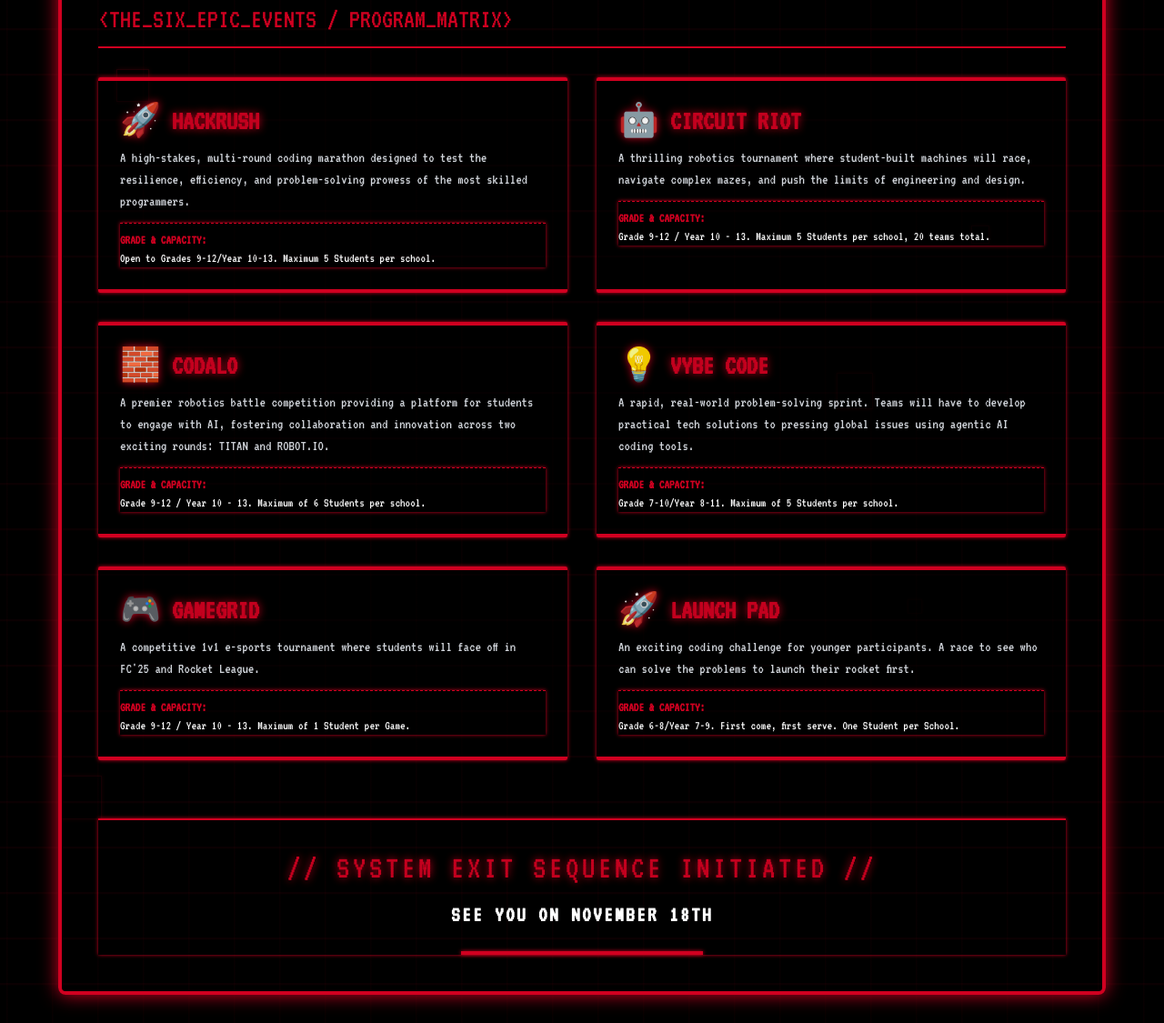
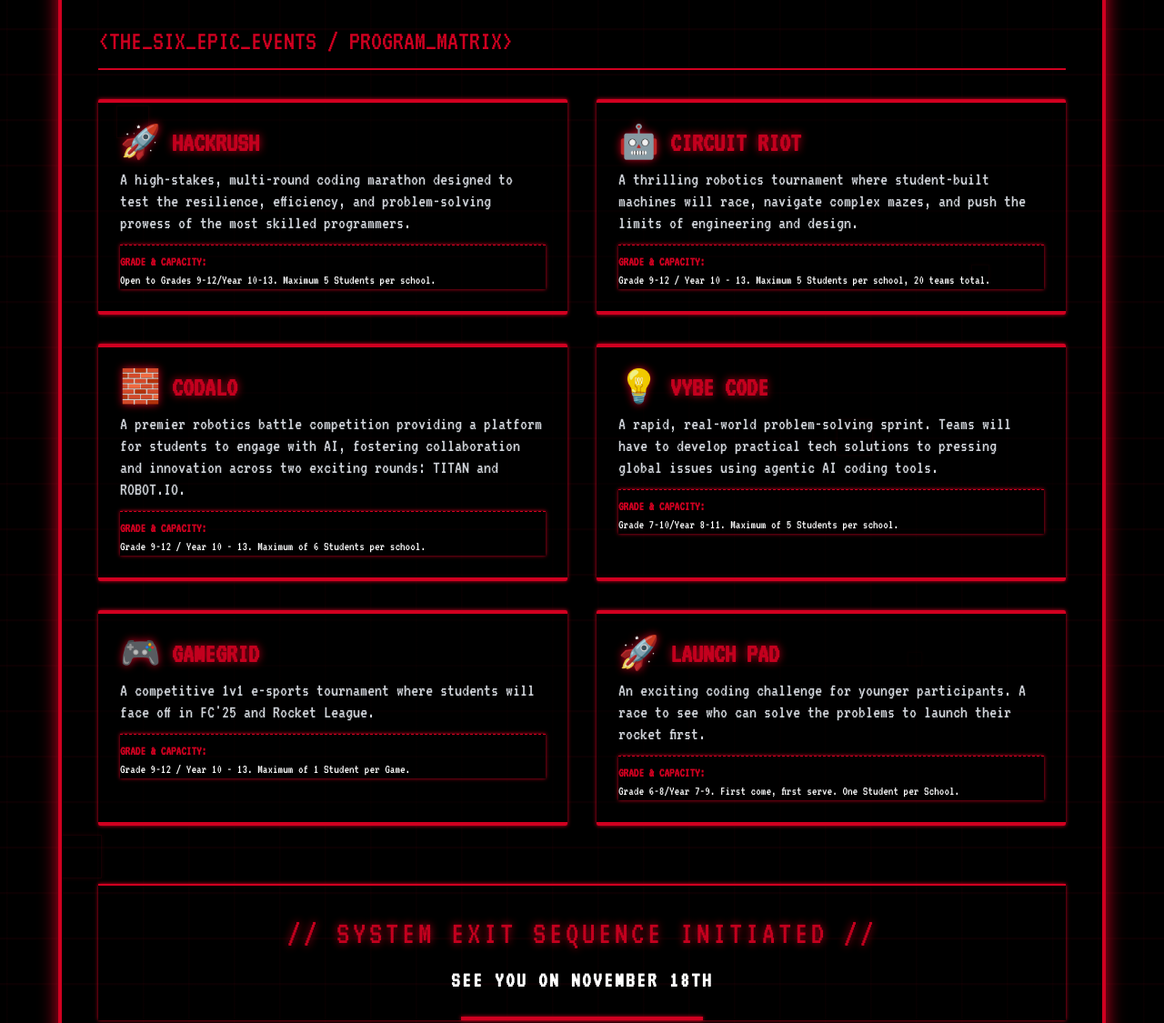
Before and after one commit to auxiliumgnms/bytfestwebsite, a plain HTML site: page index.html in a window 1280 px wide. Shown: the part 1127-2252 px from the top of the page at 91% size. Drawn offline with nearby package versions, Linux system fonts and the light colour scheme.

Commit message:
new changes - darshil

```diff
--- a/index.html
+++ b/index.html
@@ -246,7 +246,7 @@
 
     <!-- Outer Container - Acts as the Digital Terminal/Console --><div class="max-w-6xl mx-auto border-4 border-ares rounded-lg shadow-glow-lg p-6 md:p-10 transition-all duration-300 relative overflow-hidden z-20">
 
-        <!-- Top Left Logo (GEMS NMS) - Positioned absolutely inside the main container --><a href="https://www.gemsnms-dubai.com/"
+        <!-- Top Left Logo (GEMS NMS) - Positioned absolutely inside the main container --><a href="https://www.gemsnewmillenniumschool-alkhail.com/"
            target="_blank"
            class="absolute top-[-10px] left-[-10px] z-50 p-4"
         >
@@ -256,7 +256,7 @@
             >
         </a>
 
-        <!-- Top Right Logo (NMS Tigers) - Adjusted size to match GEMS NMS logo --><a href="https://www.gemsnms-dubai.com/cocurricular-activities/sports/"
+        <!-- Top Right Logo (NMS Tigers) - Adjusted size to match GEMS NMS logo --><a href="https://www.gemsnewmillenniumschool-alkhail.com/"
            target="_blank"
            class="absolute top-[-10px] right-[-10px] z-50 p-4"
         >
@@ -301,6 +301,7 @@
                 </div>
 
                 <!-- Data Block 2: Organizer --><div class="bg-black border border-ares p-4 rounded-sm shadow-glow-sm">
+                    <a href="https://maps.app.goo.gl/cq64XtWAakaa94nTA">
                     <span class="font-bold text-ares-red block">// ORGANIZER</span>
                     <span class="text-white block mt-1">GEMS NEW MILLENNIUM SCHOOL DUBAI</span>
                 </div>
@@ -311,6 +312,7 @@
                 </div>
 
                 <!-- Data Block 4: Contact --><div class="bg-black border border-ares p-4 rounded-sm shadow-glow-sm">
+                    <a href="mailto:bytefestgnms@gmail.com">
                     <span class="font-bold text-ares-red block">// CONTACT</span>
                     <span class="text-white block mt-1">bytefestgnms@gmail.com</span>
                 </div>
@@ -329,7 +331,7 @@
                     <h3 class="text-3xl font-bold ares-glow mb-2 flex items-center">
                         <span class="mr-3 text-4xl">🚀</span> HACKRUSH
                     </h3>
-                    <p class="text-gray-300 text-base mb-3">
+                    <p class="text-gray-300 text-base mb-3" style="font-size: 20px;">
                         A high-stakes, multi-round coding marathon designed to test the resilience, efficiency, and problem-solving prowess of the most skilled programmers.
                     </p>
                     <div class="border-t border-dashed border-ares pt-2">
@@ -342,7 +344,7 @@
                     <h3 class="text-3xl font-bold ares-glow mb-2 flex items-center">
                         <span class="mr-3 text-4xl">🤖</span> CIRCUIT RIOT
                     </h3>
-                    <p class="text-gray-300 text-base mb-3">
+                    <p class="text-gray-300 text-base mb-3" style="font-size: 20px;">
                         A thrilling robotics tournament where student-built machines will race, navigate complex mazes, and push the limits of engineering and design.
                     </p>
                     <div class="border-t border-dashed border-ares pt-2">
@@ -355,7 +357,7 @@
                     <h3 class="text-3xl font-bold ares-glow mb-2 flex items-center">
                         <span class="mr-3 text-4xl">🧱</span> CODALO
                     </h3>
-                    <p class="text-gray-300 text-base mb-3">
+                    <p class="text-gray-300 text-base mb-3" style="font-size: 20px;">
                         A premier robotics battle competition providing a platform for students to engage with AI, fostering collaboration and innovation across two exciting rounds: TITAN and ROBOT.IO.
                     </p>
                     <div class="border-t border-dashed border-ares pt-2">
@@ -368,7 +370,7 @@
                     <h3 class="text-3xl font-bold ares-glow mb-2 flex items-center">
                         <span class="mr-3 text-4xl">💡</span> VYBE CODE
                     </h3>
-                    <p class="text-gray-300 text-base mb-3">
+                    <p class="text-gray-300 text-base mb-3" style="font-size: 20px;">
                         A rapid, real-world problem-solving sprint. Teams will have to develop practical tech solutions to pressing global issues using agentic AI coding tools.
                     </p>
                     <div class="border-t border-dashed border-ares pt-2">
@@ -381,7 +383,7 @@
                     <h3 class="text-3xl font-bold ares-glow mb-2 flex items-center">
                         <span class="mr-3 text-4xl">🎮</span> GAMEGRID
                     </h3>
-                    <p class="text-gray-300 text-base mb-3">
+                    <p class="text-gray-300 text-base mb-3" style="font-size: 20px;">
                         A competitive 1v1 e-sports tournament where students will face off in FC'25 and Rocket League.
                     </p>
                     <div class="border-t border-dashed border-ares pt-2">
@@ -394,7 +396,7 @@
                     <h3 class="text-3xl font-bold ares-glow mb-2 flex items-center">
                         <span class="mr-3 text-4xl">🚀</span> LAUNCH PAD
                     </h3>
-                    <p class="text-gray-300 text-base mb-3">
+                    <p class="text-gray-300 text-base mb-3" style="font-size: 20px;">
                         An exciting coding challenge for younger participants. A race to see who can solve the problems to launch their rocket first.
                     </p>
                     <div class="border-t border-dashed border-ares pt-2">
```
